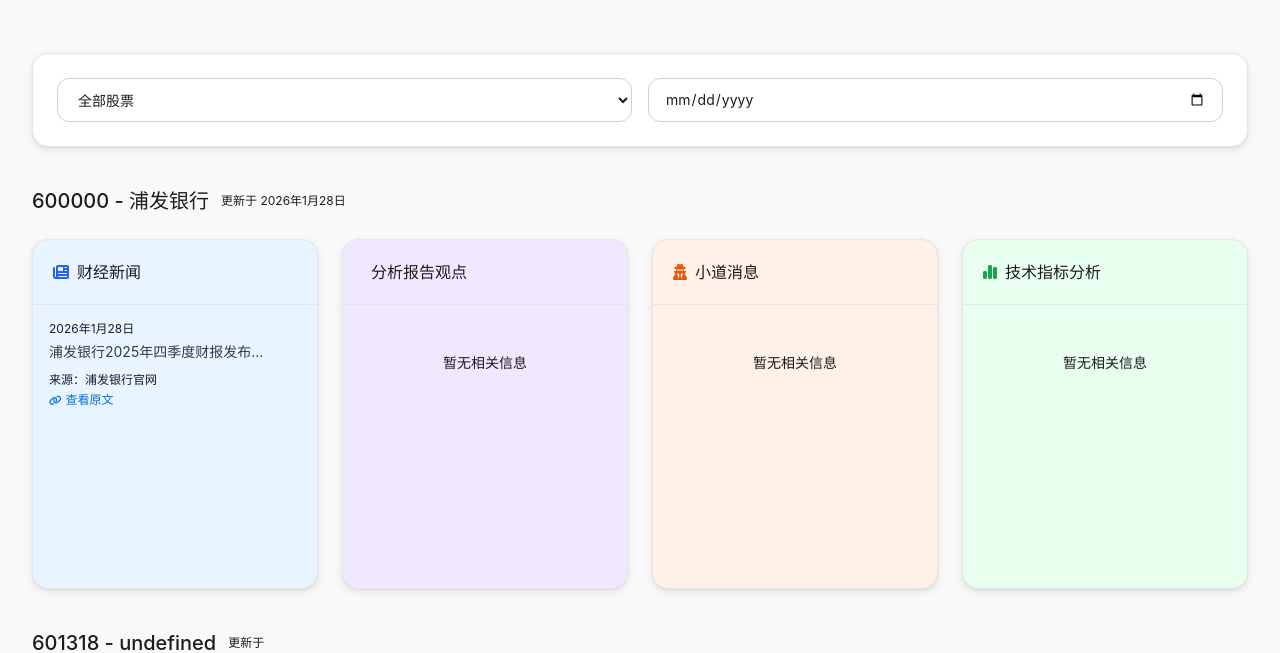
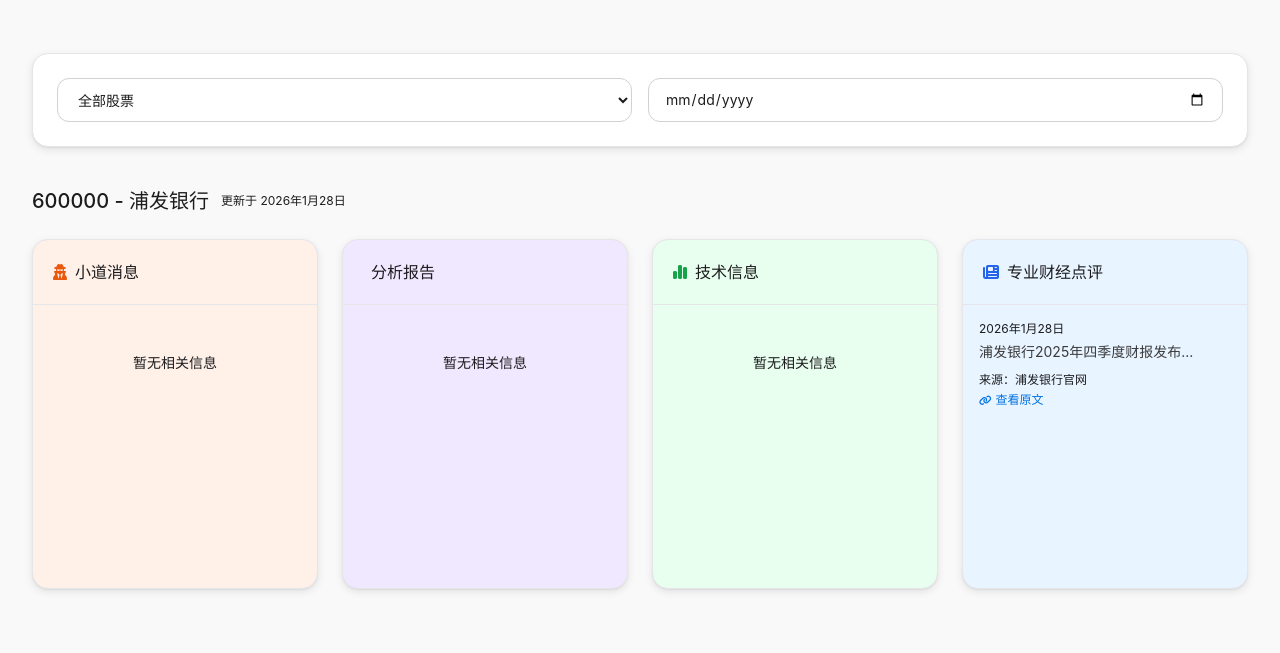
Before and after one commit to fks-pku/stock, a plain HTML site: page index.html in a window 1280 px wide. Shown: the part 147-800 px from the top of the page. Drawn offline with nearby package versions, Linux system fonts and the light colour scheme.

Commit message:
load from stock-data

```diff
--- a/index.html
+++ b/index.html
@@ -24,7 +24,6 @@
                                 800: '#3A3A3C',
                                 900: '#1C1C1E',
                             },
-                            // 4类信息专属轻量配色（Apple风格低饱和度）
                             news: '#E8F4FF',
                             report: '#F0E8FF',
                             rumor: '#FFF0E8',
@@ -229,28 +228,6 @@
 
                 <!-- 4类信息Banner -->
                 <div class="grid grid-cols-1 md:grid-cols-2 lg:grid-cols-4 gap-4 md:gap-6">
-                    <!-- 财经新闻Banner -->
-                    <div class="banner-hover bg-apple-news rounded-2xl shadow-apple border border-apple-gray-200 h-[350px] flex flex-col">
-                        <div class="flex items-center gap-2 p-5 border-b border-apple-gray-200">
-                            <i class="fa-solid fa-newspaper text-blue-600"></i>
-                            <h4 class="font-medium">财经新闻</h4>
-                        </div>
-                        <div id="${getStockIdPrefix(stockCode)}NewsList" class="flex-1 p-4 overflow-y-auto scrollbar-apple space-y-4">
-                            <div class="text-center text-apple-gray-400 text-sm py-8">加载中...</div>
-                        </div>
-                    </div>
-
-                    <!-- 分析报告观点Banner -->
-                    <div class="banner-hover bg-apple-report rounded-2xl shadow-apple border border-apple-gray-200 h-[350px] flex flex-col">
-                        <div class="flex items-center gap-2 p-5 border-b border-apple-gray-200">
-                            <i class="fa-solid fa-file-chart-line text-purple-600"></i>
-                            <h4 class="font-medium">分析报告观点</h4>
-                        </div>
-                        <div id="${getStockIdPrefix(stockCode)}ReportList" class="flex-1 p-4 overflow-y-auto scrollbar-apple space-y-4">
-                            <div class="text-center text-apple-gray-400 text-sm py-8">加载中...</div>
-                        </div>
-                    </div>
-
                     <!-- 小道消息Banner -->
                     <div class="banner-hover bg-apple-rumor rounded-2xl shadow-apple border border-apple-gray-200 h-[350px] flex flex-col">
                         <div class="flex items-center gap-2 p-5 border-b border-apple-gray-200">
@@ -262,13 +239,35 @@
                         </div>
                     </div>
 
-                    <!-- 技术指标分析Banner -->
+                    <!-- 分析报告Banner -->
+                    <div class="banner-hover bg-apple-report rounded-2xl shadow-apple border border-apple-gray-200 h-[350px] flex flex-col">
+                        <div class="flex items-center gap-2 p-5 border-b border-apple-gray-200">
+                            <i class="fa-solid fa-file-chart-line text-purple-600"></i>
+                            <h4 class="font-medium">分析报告</h4>
+                        </div>
+                        <div id="${getStockIdPrefix(stockCode)}ReportList" class="flex-1 p-4 overflow-y-auto scrollbar-apple space-y-4">
+                            <div class="text-center text-apple-gray-400 text-sm py-8">加载中...</div>
+                        </div>
+                    </div>
+
+                    <!-- 技术信息Banner -->
                     <div class="banner-hover bg-apple-tech rounded-2xl shadow-apple border border-apple-gray-200 h-[350px] flex flex-col">
                         <div class="flex items-center gap-2 p-5 border-b border-apple-gray-200">
                             <i class="fa-solid fa-chart-simple text-green-600"></i>
-                            <h4 class="font-medium">技术指标分析</h4>
+                            <h4 class="font-medium">技术信息</h4>
                         </div>
                         <div id="${getStockIdPrefix(stockCode)}TechList" class="flex-1 p-4 overflow-y-auto scrollbar-apple space-y-4">
+                            <div class="text-center text-apple-gray-400 text-sm py-8">加载中...</div>
+                        </div>
+                    </div>
+
+                    <!-- 专业财经点评Banner -->
+                    <div class="banner-hover bg-apple-news rounded-2xl shadow-apple border border-apple-gray-200 h-[350px] flex flex-col">
+                        <div class="flex items-center gap-2 p-5 border-b border-apple-gray-200">
+                            <i class="fa-solid fa-newspaper text-blue-600"></i>
+                            <h4 class="font-medium">专业财经点评</h4>
+                        </div>
+                        <div id="${getStockIdPrefix(stockCode)}NewsList" class="flex-1 p-4 overflow-y-auto scrollbar-apple space-y-4">
                             <div class="text-center text-apple-gray-400 text-sm py-8">加载中...</div>
                         </div>
                     </div>
@@ -307,10 +306,10 @@
             }
 
             // 渲染4类信息
+            renderInfoList(`${getStockIdPrefix(stockCode)}RumorList`, stock.rumor || [], filterDateStr);
+            renderInfoList(`${getStockIdPrefix(stockCode)}ReportList`, stock.report || [], filterDateStr);
+            renderInfoList(`${getStockIdPrefix(stockCode)}TechList`, stock.tech || [], filterDateStr);
             renderInfoList(`${getStockIdPrefix(stockCode)}NewsList`, stock.news || [], filterDateStr);
-            renderInfoList(`${getStockIdPrefix(stockCode)}ReportList`, stock.report || [], filterDateStr);
-            renderInfoList(`${getStockIdPrefix(stockCode)}RumorList`, stock.rumor || [], filterDateStr);
-            renderInfoList(`${getStockIdPrefix(stockCode)}TechList`, stock.tech || [], filterDateStr);
         };
 
         // 筛选股票和日期
@@ -356,7 +355,7 @@
         async function loadStockData() {
             try {
                 // 加载JSON文件（和HTML同目录）
-                const response = await fetch('./stock-data.json');
+                const response = await fetch('/stock-data.json');
                 if (!response.ok) throw new Error('数据加载失败');
 
                 stockData = await response.json();
--- a/stock-data.json
+++ b/stock-data.json
@@ -13,7 +13,5 @@
     "report": [],
     "rumor": [],
     "tech": []
-  },
-  "000858": {},
-  "601318": {}
+  }
 }
```
Also changed, not shown: .claude/settings.local.json (added).
